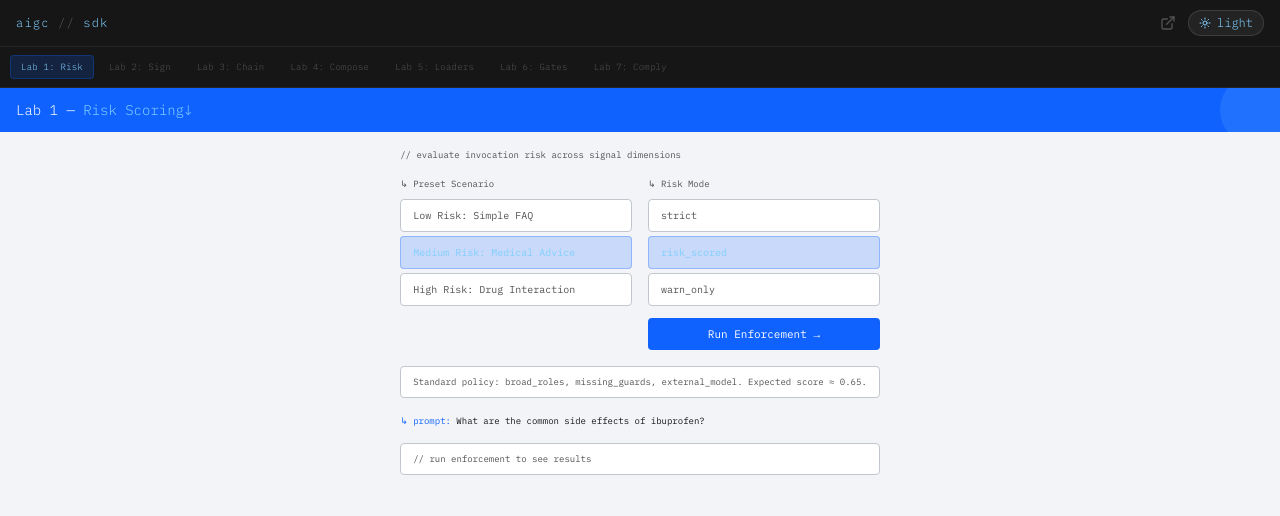
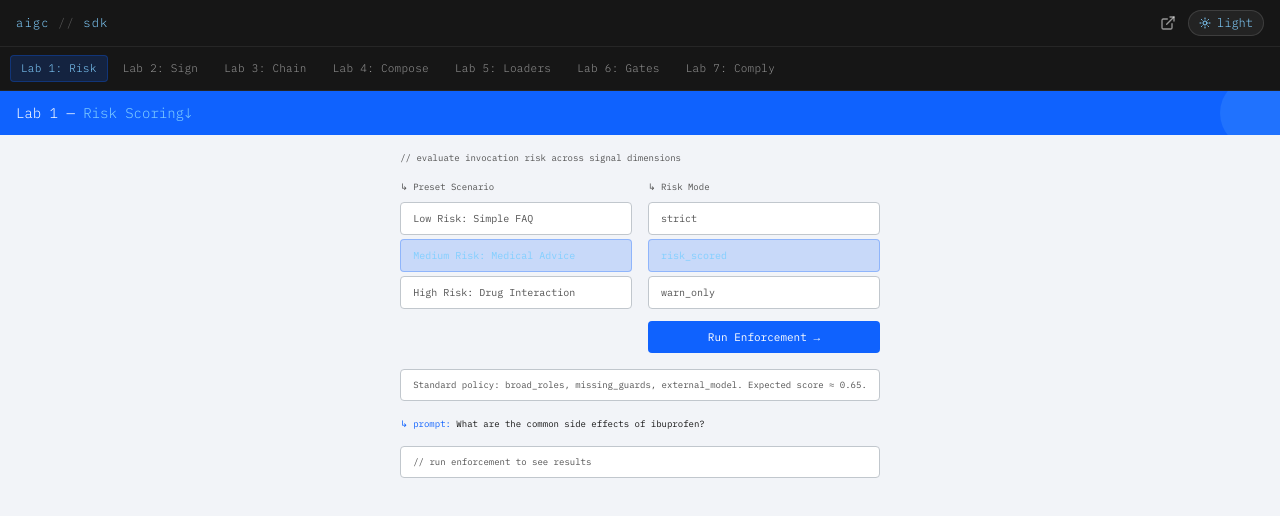
Before and after one commit to nealsolves/aigc, a React (Vite) app in the folder demo-app-react/: page /lab/1#/lab/1 in a window 1280 px wide. Shown: the top 516 px of the page. Built offline with nearby package versions, Linux system fonts and the light colour scheme.

Commit message:
fix: increase nav tab font size and use nav-contrast color for light mode visibility

```diff
--- a/demo-app-react/src/components/layout/AppNav.tsx
+++ b/demo-app-react/src/components/layout/AppNav.tsx
@@ -16,7 +16,10 @@ export default function AppNav() {
         href="https://github.com/nealsolves/aigc"
         target="_blank"
         rel="noopener noreferrer"
-        className="text-text-2 hover:text-text-1 transition-colors"
+        className="transition-colors"
+        style={{ color: 'rgba(255,255,255,0.55)' }}
+        onMouseEnter={e => (e.currentTarget.style.color = 'rgba(255,255,255,0.9)')}
+        onMouseLeave={e => (e.currentTarget.style.color = 'rgba(255,255,255,0.55)')}
         aria-label="GitHub repository"
       >
         <ExternalLink size={16} />
--- a/demo-app-react/src/components/layout/LabTabs.tsx
+++ b/demo-app-react/src/components/layout/LabTabs.tsx
@@ -15,11 +15,11 @@ export default function LabTabs({ labs }: { labs: LabMeta[] }) {
           <Link
             key={lab.num}
             to={`/lab/${lab.num}`}
-            className="whitespace-nowrap rounded px-2.5 py-1 font-mono font-light text-[9px] tracking-wide transition-colors"
+            className="whitespace-nowrap rounded px-2.5 py-1 font-mono font-light text-[11px] tracking-wide transition-colors"
             style={
               active
                 ? { background: 'rgba(15,98,254,0.18)', color: 'var(--ibm-cyan-30)', border: '1px solid rgba(15,98,254,0.3)' }
-                : { color: 'var(--text-secondary)', border: '1px solid transparent' }
+                : { color: 'rgba(255,255,255,0.55)', border: '1px solid transparent' }
             }
           >
             Lab {lab.num}: {lab.short}
```
